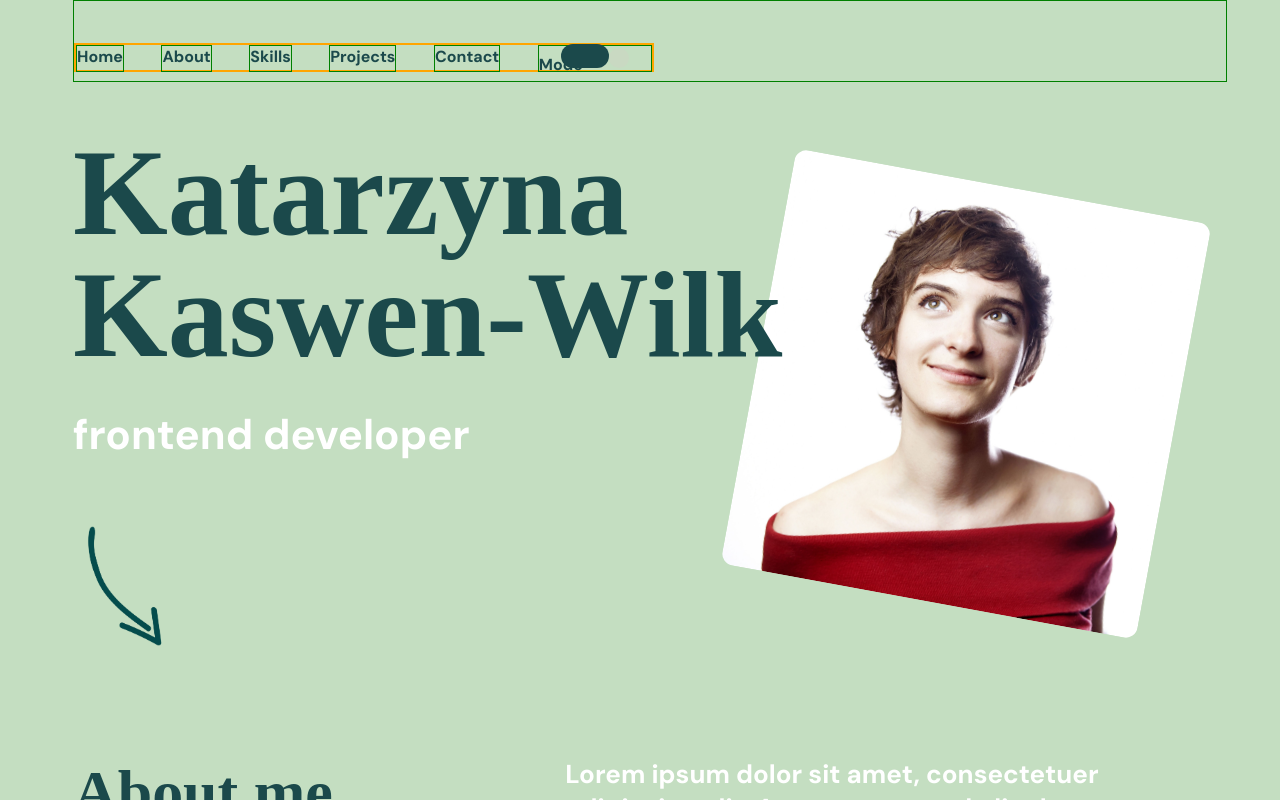
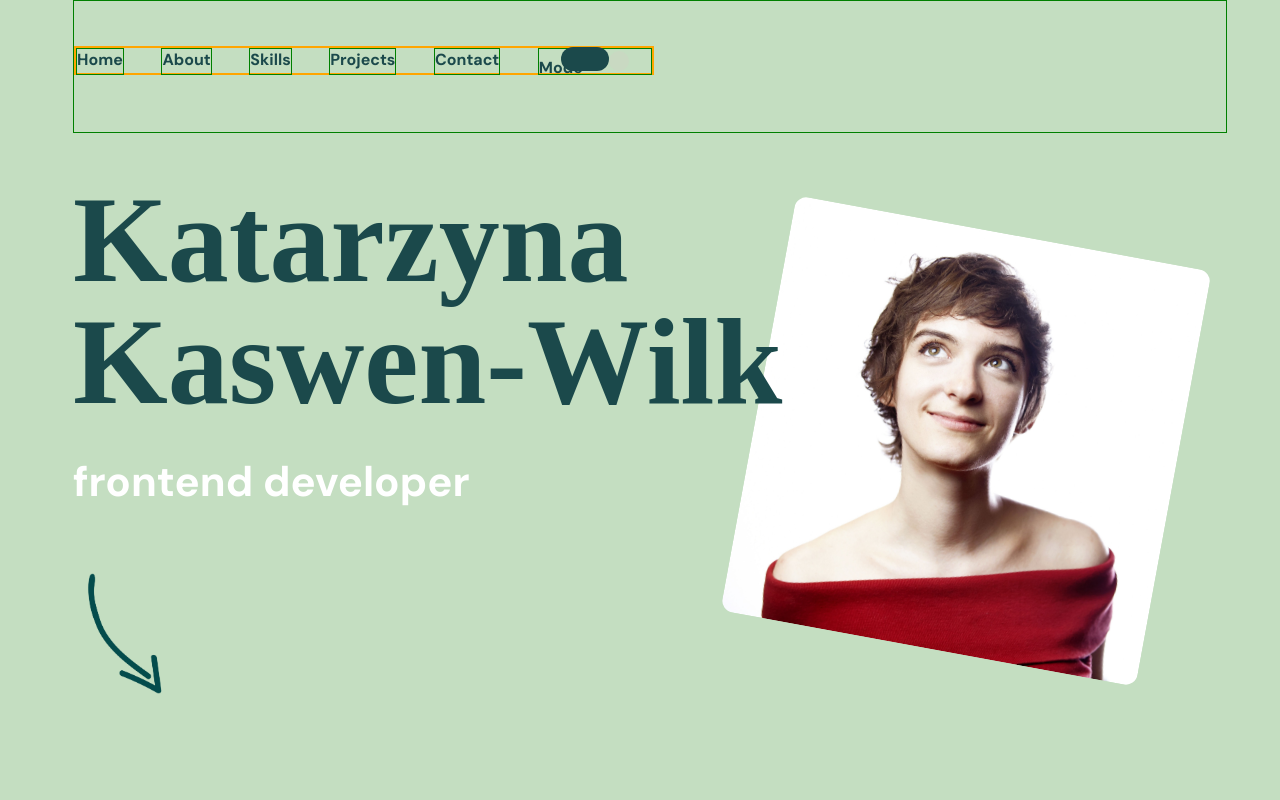
Before and after one commit to kikupiku/kikupiku.github.io, a React (Create React App) app: page / in a window 1280 px wide. Built offline with nearby package versions, Linux system fonts and the light colour scheme; a web font is replaced by a local one.

Commit message:
connect menu links with hashes

```diff
--- a/src/App.js
+++ b/src/App.js
@@ -1,5 +1,4 @@
 import React from 'react';
-import { BrowserRouter } from 'react-router-dom';
 import styles from './App.module.css';
 import Main from './components/main/main';
 import About from './components/about/about';
@@ -11,7 +10,6 @@ import Contact from './components/contact/contact';
 
 function App() {
   return (
-    <BrowserRouter>
     <div className={styles.App}>
       <Menu />
       <Main />
@@ -21,7 +19,6 @@ function App() {
       <WhenIDontCode />
       <Contact />
     </div>
-    </BrowserRouter>
   );
 }
 
--- a/src/components/about/about.js
+++ b/src/components/about/about.js
@@ -4,7 +4,7 @@ import arrow from '../../assets/arrow.png';
 
 const about = props => {
   return (
-    <div className={styles.About}>
+    <div id='about' className={styles.About}>
       <div className={styles.AboutContainer}>
         <h2>About me</h2>
         <p>
--- a/src/components/about/about.module.css
+++ b/src/components/about/about.module.css
@@ -1,5 +1,6 @@
 .About {
   margin-bottom: 5vw;
+  scroll-margin-top: 14vw;
 }
 
 .AboutContainer {
--- a/src/components/contact/contact.js
+++ b/src/components/contact/contact.js
@@ -5,7 +5,7 @@ import linkArrow from '../../assets/linkArrow.svg';
 
 const contact = props => {
   return (
-    <div className={styles.Contact}>
+    <div id='contact' className={styles.Contact}>
       <h2 className={styles.Title}>Contact</h2>
       <div className={styles.ContactLinks}>
         <div className={styles.Email}>
--- a/src/components/main/main.js
+++ b/src/components/main/main.js
@@ -5,7 +5,7 @@ import arrow from '../../assets/arrow.png';
 
 const main = props => {
   return (
-    <div className={styles.Main}>
+    <div id='main' className={styles.Main}>
       <img className={styles.Pic} src={katarzynapic} alt='' />
       <h1 className={styles.Title}>
         Katarzyna
--- a/src/components/main/main.module.css
+++ b/src/components/main/main.module.css
@@ -1,8 +1,10 @@
 .Main {
+  scroll-margin-top: 14vw;
   position: relative;
   font-family: 'Volkhov', serif;
   color: #1B494B;
   max-width: 100%;
+  margin-top: 14vw;
   margin-bottom: 7.8vw;
 }
 
--- a/src/components/menu/menu.js
+++ b/src/components/menu/menu.js
@@ -1,5 +1,4 @@
 import React from 'react';
-import { Link } from 'react-router-dom';
 
 import styles from './menu.module.css';
 
@@ -9,33 +8,33 @@ const menu = props => {
       <div className={styles.Menu}>
         <ul>
           <li>
-            <Link className={styles.Link} to='/'>
+            <a href='#main' className={styles.Link} to='/'>
               Home
-            </Link>
+            </a>
           </li>
           <li>
-            <Link className={styles.Link} to='/'>
+            <a href='#about' className={styles.Link} to='/'>
               About
-            </Link>
+            </a>
           </li>
           <li>
-            <Link className={styles.Link} to='/'>
+            <a href='#skills' className={styles.Link} to='/'>
               Skills
-            </Link>
+            </a>
           </li>
           {/* <li><Link to={‌{
               pathname: '/',
               hash: '#Skills'
             }}>Skills</Link></li> */}
           <li>
-            <Link className={styles.Link + ' ' + styles.ModeBox} to='/'>
+            <a href='#projects' className={styles.Link + ' ' + styles.ModeBox} to='/'>
               Projects
-            </Link>
+            </a>
           </li>
           <li>
-            <Link className={styles.Link} to='/'>
+            <a href='#contact' className={styles.Link} to='/'>
               Contact
-            </Link>
+            </a>
           </li>
           <li>
             <div className={styles.Link}>
--- a/src/components/menu/menu.module.css
+++ b/src/components/menu/menu.module.css
@@ -1,10 +1,10 @@
 .Container {
   width: 90vw;
-  height: 80px;
+  height: 10.25vw;
   position: relative;
   border: 1px solid green;
   margin-bottom: 50px;
-  position: sticky;
+  position: fixed;
   top: 0;
   z-index: 9999999;
   background-color: #c4dec1;
@@ -13,9 +13,8 @@
 .Menu {
   width: 50%;
   right: 5.7vw;
-  height: 30px;
-  padding-top: 42px;
-  margin-bottom: 92px;
+  height: 2.3vw;
+  padding-top: 3.5vw;
 }
 
 ul {
--- a/src/components/skills/skills.js
+++ b/src/components/skills/skills.js
@@ -26,7 +26,7 @@ const skills = props => {
   getSkills(otherImages, otherSkills);
 
   return (
-    <div className={styles.SkillsComponent}>
+    <div id='skills' className={styles.SkillsComponent}>
       <h2 className={styles.Skills}>Skills</h2>
       <p>front-end</p>
       <div className={styles.SkillsContainer + ' ' + styles.Frontend}>
--- a/src/components/skills/skills.module.css
+++ b/src/components/skills/skills.module.css
@@ -1,5 +1,6 @@
 .SkillsComponent {
   margin-bottom: 8vw;
+  scroll-margin-top: 14vw;
 }
 
 .Skills {
--- a/src/containers/projects/projects.js
+++ b/src/containers/projects/projects.js
@@ -64,7 +64,7 @@ const Projects = props => {
   }
 
   return (
-    <div className={styles.ProjectsComponent}>
+    <div id='projects' className={styles.ProjectsComponent}>
       <h2 className={styles.Projects}>Projects</h2>
       <div className={styles.CarouselContainer}>
         <div className={styles.ProjGifs}>
--- a/src/containers/projects/projects.module.css
+++ b/src/containers/projects/projects.module.css
@@ -1,6 +1,7 @@
 .ProjectsComponent {
   margin-bottom: 8vw;
   position: relative;
+  scroll-margin-top: 14vw;
 }
 
 .Projects {
```
Lines whose indentation alone changed are shown as unchanged.
